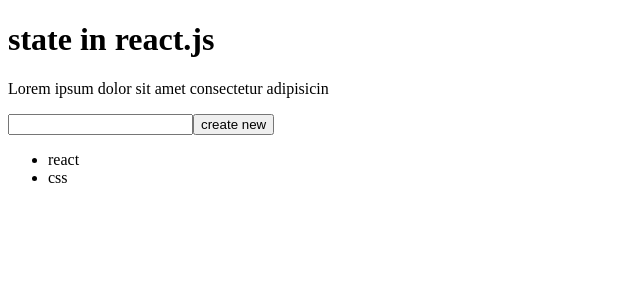
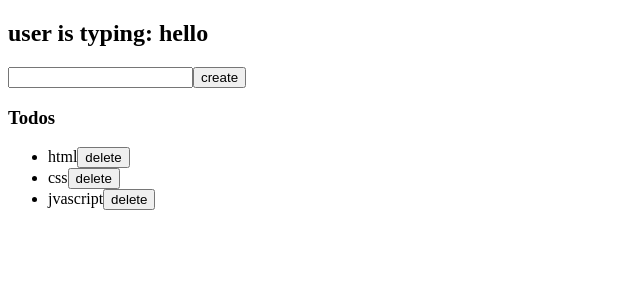
Before and after one commit to sagartmg2/react2080, a React (Vite) app in the folder react-base/: page / in a window 1280 px wide. Shown: the top 300 px of the page, without its empty margins (0-640 px from the left). Built offline with nearby package versions, Linux system fonts and the light colour scheme.

Commit message:
feat: dynamic todos using state

```diff
--- a/react-base/src/App.jsx
+++ b/react-base/src/App.jsx
@@ -11,8 +11,8 @@ function App() {
   return (
     <div>
       <div>
-        <h1>{title}</h1>
-        <p>{description}</p>
+        {/* <h1>{title}</h1>
+        <p>{description}</p> */}
         {/* <Counter /> */}
         <TodosList />
         {/* <Todos /> */}
--- a/react-base/src/TodosList.jsx
+++ b/react-base/src/TodosList.jsx
@@ -1,26 +1,52 @@
-import React from "react";
+import React, { useState } from "react";
 
 export default function TodosList() {
-  let todos = ["react", "css"];
-  /* convert to state using usState */
+  // console.log("re-render");
+
+  let initialTodos = ["html", "css", "jvascript"];
+
+  const [todos, setTodos] = useState(initialTodos);
+  let [inputValue, setInputValue] = useState("hello");
+
+  function handleInputChange(e) {
+    // inputValue = e.target.value; // donot change the state variable directly
+    setInputValue(e.target.value);
+  }
 
   function handleSubmit(e) {
     e.preventDefault();
-    todos.push(e.target.title.value);
-    console.log(todos);
+    console.log(e.target.title.value);
+    // todos.push(inputValue); // donot change the state variable directly
+
+    // let temp = todos; // wrong // temp also points to location of todos // reference-datatype
+    let temp = [...todos]; // createing new array  and copyting valuees of todos
+    temp.push(inputValue); // ["html", "css", "jvascript","React"]
+    setTodos(temp);
   }
 
   return (
     <div>
+      <h2>user is typing: {inputValue} </h2>
       <form onSubmit={handleSubmit}>
-        <input name="title" type="text" />
-        <button>create new</button>
+        <input onChange={handleInputChange} name="title" type="text" />
+        <button>create</button>
       </form>
-
+      <h3>Todos</h3>
       <ul>
-        {/* mapping  */}
-        <li>react</li>
-        <li>css</li>
+        {todos.map((el, index) => {
+          return (
+            <li>
+              {el}
+              <button
+                onClick={() => {
+                  console.log("delete -index", index);
+                }}
+              >
+                delete
+              </button>
+            </li>
+          );
+        })}
       </ul>
     </div>
   );
```
